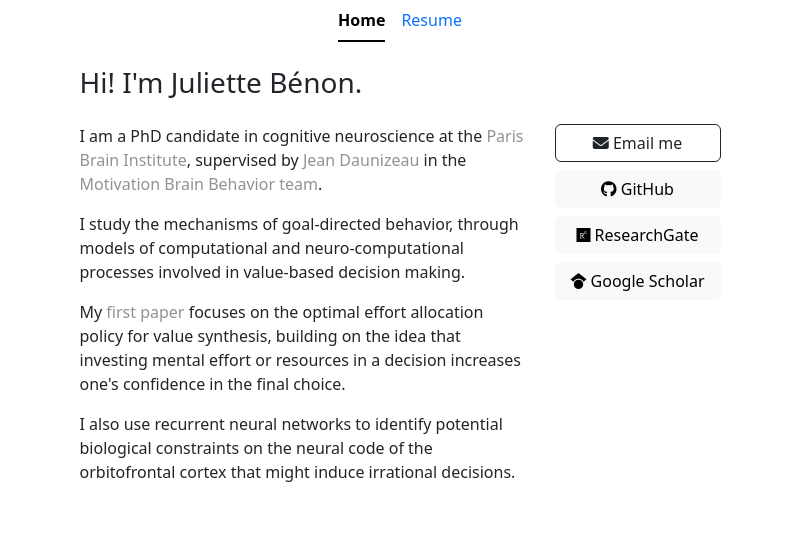
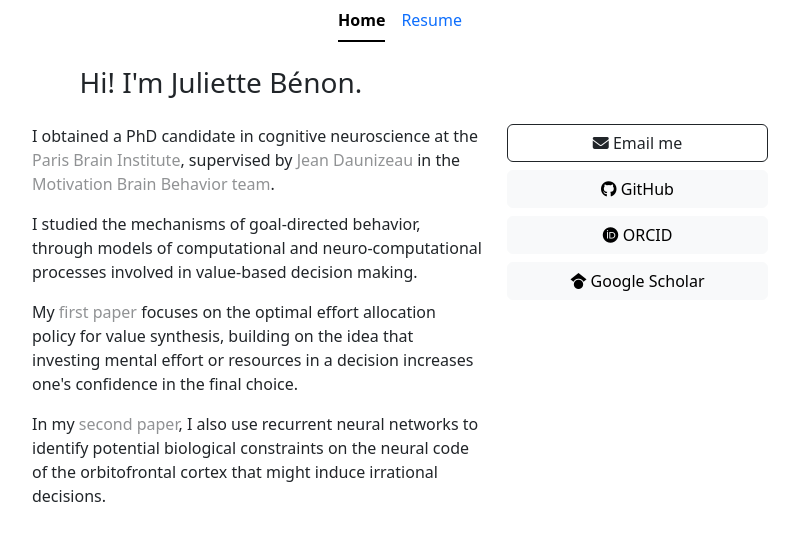
Before and after one commit to jbenon/jbenon.github.io, a Jekyll site: the page built from index.html, in a window 1280 px wide. Shown: the top 541 px of the page, without its empty margins (240-1039 px from the left). Built offline with Jekyll 4.4.1, drawn with Linux system fonts in a browser that asks for light colours; nearby versions of some CDN libraries.

Commit message:
Larger Home column on small displays

```diff
--- a/index.html
+++ b/index.html
@@ -21,7 +21,7 @@ layout: default
     <div class="row justify-content-center gx-4">
         <div class="col-xl-5 col-lg-6 col-md-8 gy-3">
             <p>
-            I am a PhD candidate in cognitive neuroscience at the
+            I obtained a PhD candidate in cognitive neuroscience at the
             <a class="text-body-tertiary link-underline-dark link-underline-opacity-0 link-underline-opacity-75-hover"
             href="https://parisbraininstitute.org/" data-bs-toggle="tooltip"
             data-bs-title="Visit the institute's website">Paris Brain Institute</a>, supervised by
@@ -32,7 +32,7 @@ layout: default
             href="https://sites.google.com/site/motivationbrainbehavior" data-bs-toggle="tooltip"
             data-bs-title="Visit the lab website">Motivation Brain Behavior team</a>.
             </p><p>
-            I study the mechanisms of goal-directed behavior, through models of computational and
+            I studied the mechanisms of goal-directed behavior, through models of computational and
             neuro-computational processes involved in value-based decision making.
             </p><p>
             My <a class="text-body-tertiary link-underline-dark link-underline-opacity-0 link-underline-opacity-75-hover"
@@ -41,12 +41,14 @@ layout: default
             policy for value synthesis, building on the idea that investing mental effort or resources
             in a decision increases one's confidence in the final choice.
             </p><p>
-            I also use recurrent neural networks to identify potential biological
+            In my <a class="text-body-tertiary link-underline-dark link-underline-opacity-0 link-underline-opacity-75-hover"
+            href="https://www.biorxiv.org/content/10.1101/2025.07.10.664081v1" data-bs-toggle="tooltip"
+            data-bs-title="Access online">second paper</a>, I also use recurrent neural networks to identify potential biological
             constraints on the neural code of the orbitofrontal cortex that might
             induce irrational decisions.
             </p>
         </div>
-        <div class="col-md-2 gy-3">
+        <div class="col-md-3 gy-3">
             <div class="d-grid gap-2">
                 <a class="btn btn-outline-dark" role="button" href="mailto: juliettebenon@gmail.com">
                     <i class="fa-solid fa-envelope"></i>
@@ -56,9 +58,9 @@ layout: default
                     <i class="fa-brands fa-github"></i>
                     GitHub
                 </a>
-                <a class="btn btn-light" role="button" href="https://www.researchgate.net/profile/Juliette-Benon-3">
-                    <i class="fa-brands fa-researchgate"></i>
-                    ResearchGate
+                <a class="btn btn-light" role="button" href="https://orcid.org/0009-0003-6084-8003">
+                    <i class="fa-brands fa-orcid"></i>
+                    ORCID
                 </a>
                 <a class="btn btn-light" role="button" href="https://scholar.google.com/citations?user=1rcEINgAAAAJ">
                     <i class="fa-brands fa-google-scholar"></i>
```
